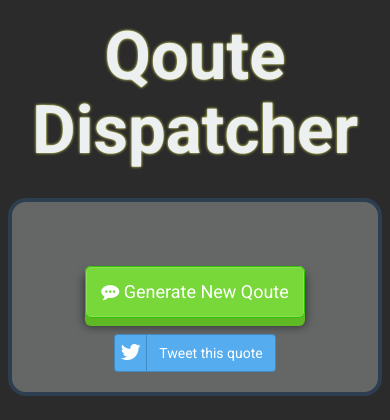
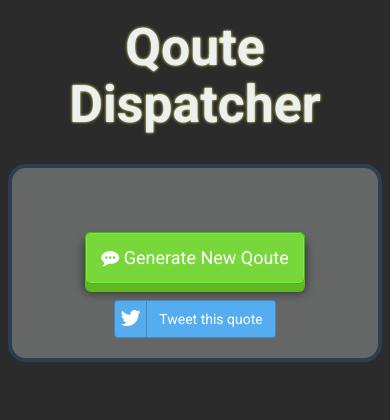
Before and after one commit to dan-rusu/random-quote-generator, a PHP site: page / in a window 390 px wide. Shown: the top 420 px of the page. Run offline with PHP 8.4, Linux system fonts and the light colour scheme; some libraries are stand-ins or nearby versions.

Commit message:
mobile responsive

```diff
--- a/static/css/style.css
+++ b/static/css/style.css
@@ -101,7 +101,7 @@ header > h1{
 
 	header > h1{
 	font-weight: bold;
-	font-size: 4.8em;
+	font-size: 3.7em;
 	text-shadow: 0 0 3px #FBFF6A;
 	color: #ECF0F1;
 }
```
